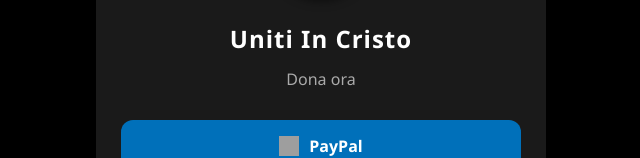
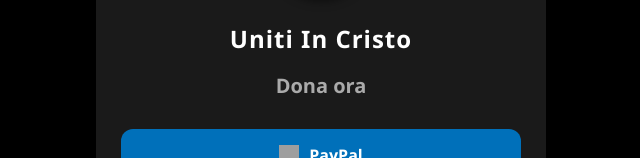
Before and after one commit to unitiincristo/unitiincristodonation.github.io, a plain HTML site: page index.html in a window 1280 px wide. Shown: the part 147-305 px from the top of the page, without its empty margins (319-959 px from the left). Drawn offline with Linux system fonts and the light colour scheme; grey boxes are pictures that could not be loaded.

Commit message:
Update index.html

```diff
--- a/index.html
+++ b/index.html
@@ -45,7 +45,7 @@
         }
 
         h1 { font-size: 24px; color: #ffffff; margin: 0 0 5px 0; letter-spacing: 1px; font-weight: bold; }
-        h2 { font-size: 16px; color: #aaaaaa; margin-bottom: 30px; font-weight: 300; }
+        h2 { font-size: 20px; color: #aaaaaa; margin-bottom: 30px; font-weight: bold; }
 
         .btn {
             display: flex;
```
